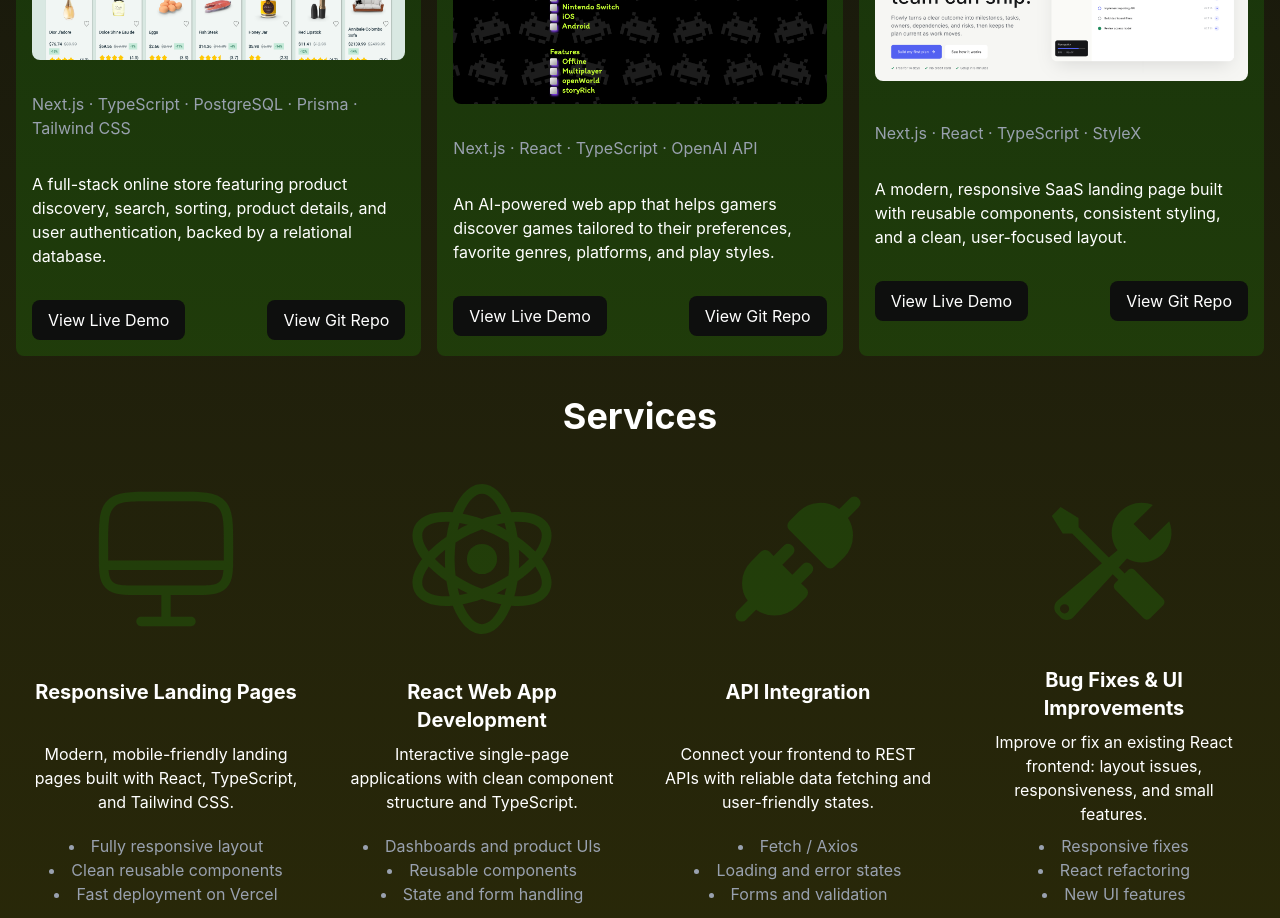
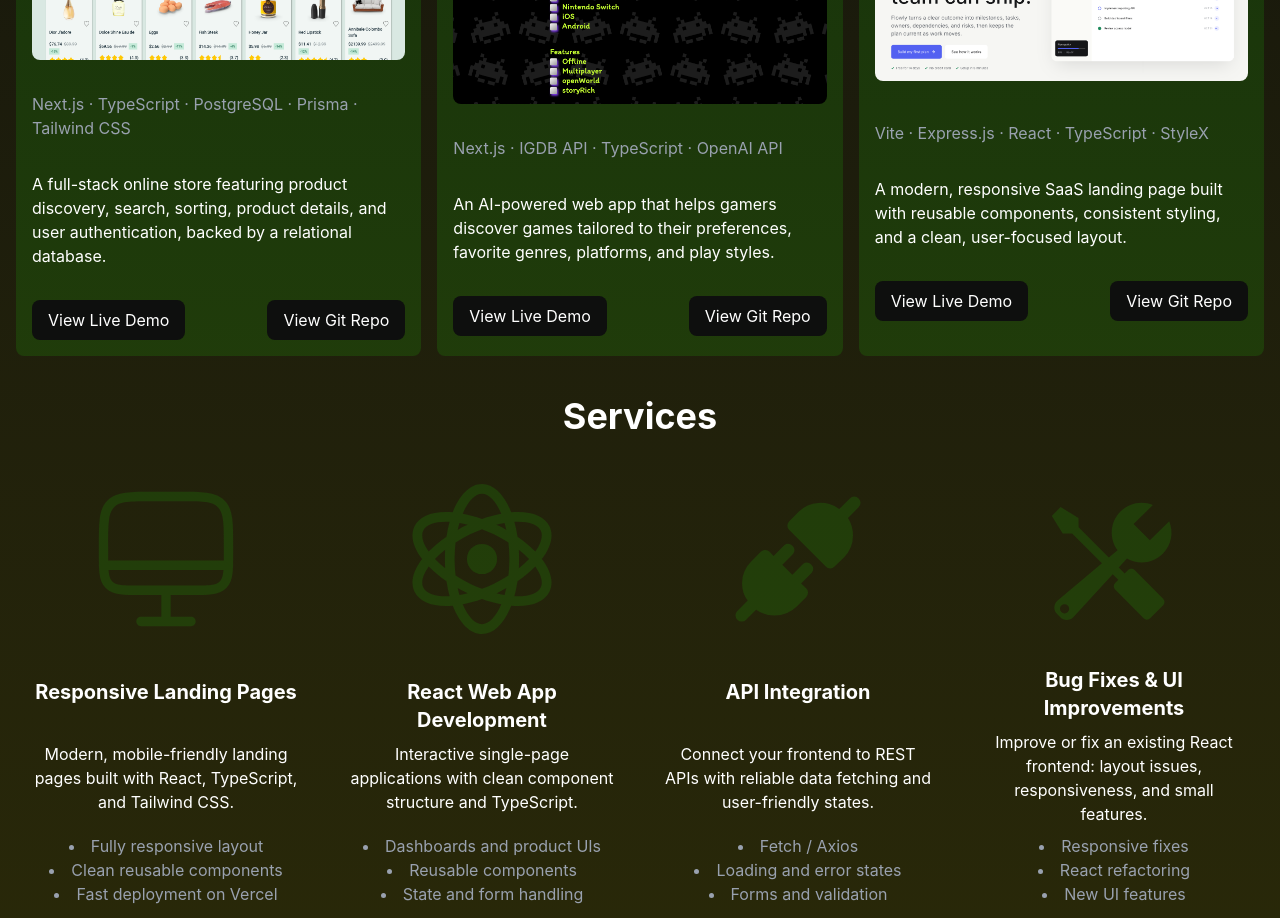
Before and after one commit to ivandumnytskyi/myLandingPage, a React (Vite) app: page / in a window 1280 px wide. Shown: the part 1100-2018 px from the top of the page. Built offline with nearby package versions, Linux system fonts and the light colour scheme.

Commit message:
Updated info

```diff
--- a/src/components/Projects.tsx
+++ b/src/components/Projects.tsx
@@ -19,7 +19,7 @@ const Projects = () => {
     },
     {
       title: "Game Advicer",
-      stack: "Next.js · React · TypeScript · OpenAI API",
+      stack: "Next.js · IGDB API · TypeScript · OpenAI API",
       description:
         "An AI-powered web app that helps gamers discover games tailored to their preferences, favorite genres, platforms, and play styles.",
       image: GameAdvicer,
@@ -28,7 +28,7 @@ const Projects = () => {
     },
     {
       title: "SaaS landing page",
-      stack: "Next.js · React · TypeScript · StyleX",
+      stack: "Vite · Express.js · React · TypeScript · StyleX",
       description:
         "A modern, responsive SaaS landing page built with reusable components, consistent styling, and a clean, user-focused layout.",
       image: landingAi,
```
